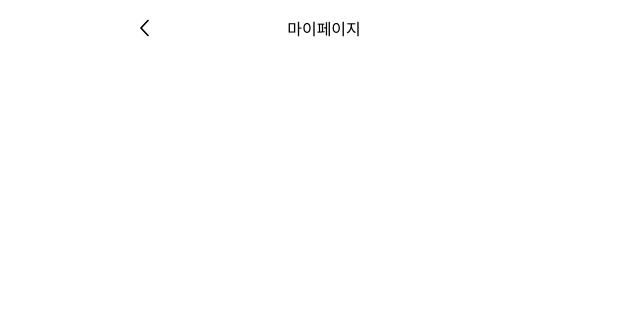
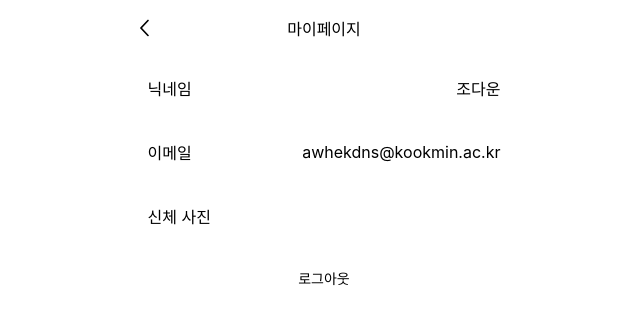
Before and after one commit to git-hubsalt/omoib-frontend, a React (Create React App) app: page /my-page in a window 1280 px wide. Shown: the top 324 px of the page, without its empty margins (316-956 px from the left). Built offline with nearby package versions, Linux system fonts and the light colour scheme; a web font is replaced by a local one.

Commit message:
refactor: 코드 포맷팅

```diff
--- a/src/pages/MyPage/index.tsx
+++ b/src/pages/MyPage/index.tsx
@@ -1,11 +1,29 @@
 import React from 'react';
 import Header from '../../components/Header/Header';
+import { LogoutWrapper } from './style';
+import { InfoWrapper } from './style';
+
 export default function MyPage() {
 
   return (
     <div>
-      <Header text="마이페이지"/>
+      <Header text="마이페이지" />
+      <InfoWrapper>
+        <div>닉네임</div>
+        <div>조다운</div>
+      </InfoWrapper>
+      <InfoWrapper>
+        <div>이메일</div>
+        <div>awhekdns@kookmin.ac.kr</div>
+      </InfoWrapper>
+      <InfoWrapper>
+        <div>신체 사진</div>
+        <div></div>
+      </InfoWrapper>
 
+      <LogoutWrapper>
+        <p>로그아웃</p>
+      </LogoutWrapper>
     </div>
   );
 }
--- a/src/pages/MyPage/style.tsx
+++ b/src/pages/MyPage/style.tsx
@@ -0,0 +1,17 @@
+import styled from 'styled-components';
+
+export const InfoWrapper = styled.div`
+    padding: 20px;
+    display: flex;
+    justify-content: space-between;
+    align-items: center;
+`;
+
+export const LogoutWrapper = styled.div`
+    padding: 20px;
+    display: flex;
+    justify-content: center;
+    align-items: center;
+    cursor: pointer;
+    font-size: 14px;
+`;
```
Also changed, not shown: package.json (+6 -3 lines), src/App.tsx (+17 -17 lines).
